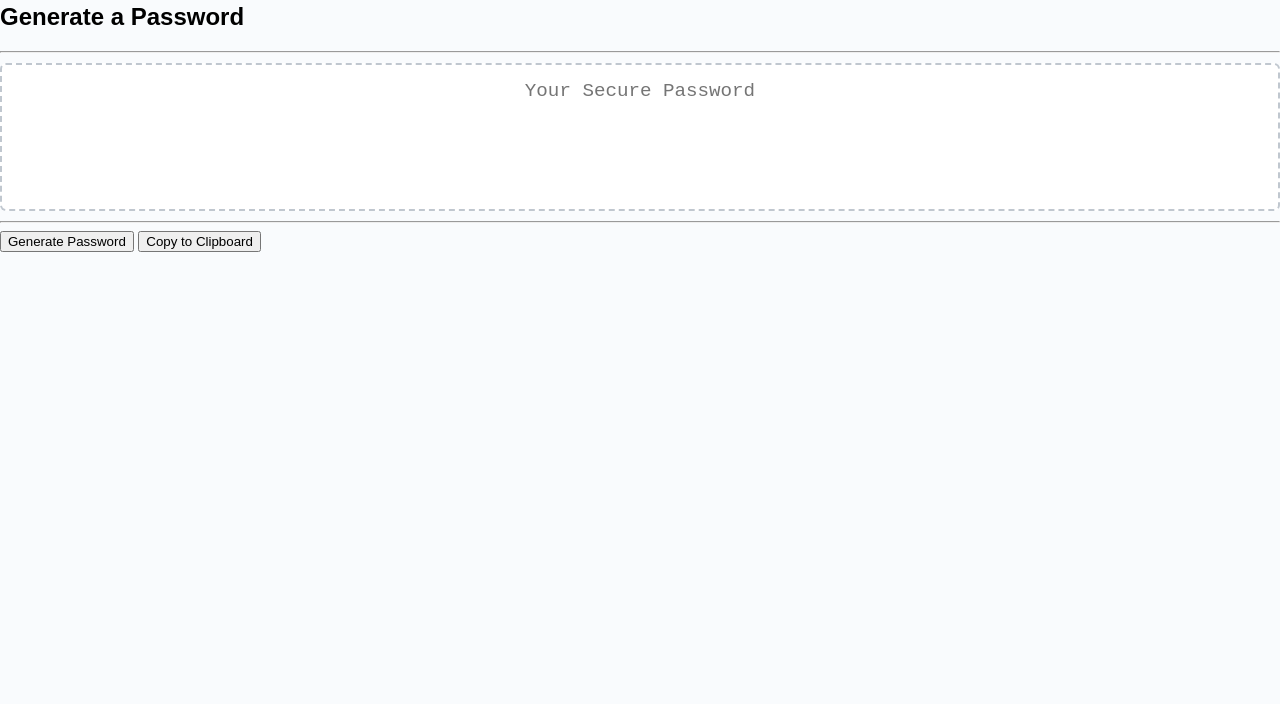
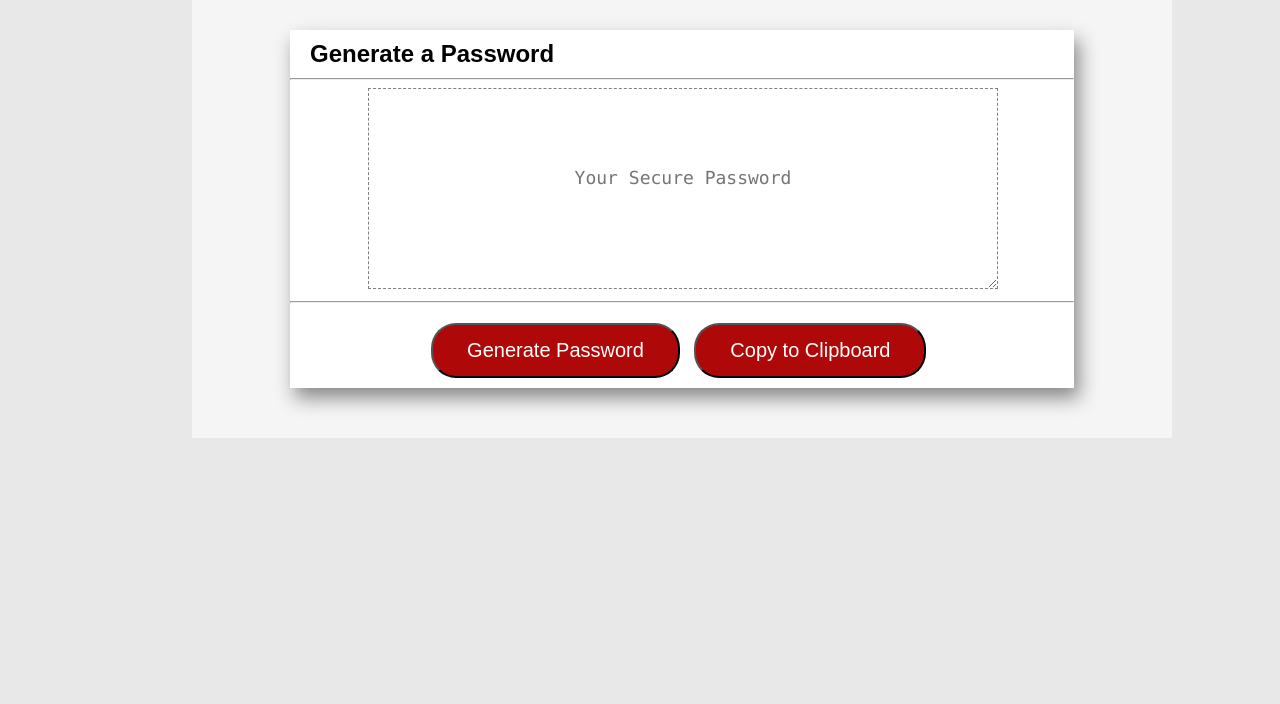
Before and after one commit to coolculasa/password_generator, a plain HTML site: page index.html in a window 1280 px wide. Shown: the part 117-821 px from the top of the page. After the commit the page ends 800 px from the top, so only its background shows below. Drawn offline with Linux system fonts and the light colour scheme.

Commit message:
updated to include button for copy to clipboard and changed body font color

```diff
--- a/style.css
+++ b/style.css
@@ -1,137 +1,96 @@
-*,
-*::before,
-*::after {
-  box-sizing: border-box;
+
+/* style for body  */
+body {
+  background-color: #E8E8E8;
+  margin: 0 auto;
+  font-family: 'Arial', 'Helvetica Neue', Helvetica, sans-serif;
+  color: #000000;
 }
 
-html,
-body,
-.wrapper {
-  height: 100%;
-  margin: 0;
-  padding: 0;
+/* style for div wrapper */
+#wrapper {
+  background-color: #F5F5F5;
+  margin-left: 15%;
+  padding-bottom: 50px;
+  padding-top: 30px;
+  margin-top: 30px;
+  width: 980px;
 }
 
-body {
-  font-family: sans-serif;
-  background-color: #f9fbfd;
+/* style for div content */
+#content {
+  margin-left: 10%;
+  margin-right: 10%;
+  background-color: #FFFFFF;
+  box-shadow: 5px 10px 18px #888888;
 }
 
-.wrapper {
-  padding-top: 30px;
-  padding-left: 20px;
-  padding-right: 20px;
+/* style for h1 */
+h1 {
+  text-align: center;
+  margin-top: 5px;
+  margin-bottom: 45px;
+  font-size: 2em;
+  font-family: 'Arial', 'Helvetica Neue', Helvetica, sans-serif;
+  font-weight: bold;
 }
 
-header {
-  text-align: center;
-  padding: 20px;
-  padding-top: 0px;
-  color: hsl(206, 17%, 28%);
+/* Style for h2 */
+h2 {
+  margin-left: 20px;
+  padding-top: 10px;
+  margin-bottom: 10px;
+  font-size: 1.5em;
+  font-family: 'Arial', 'Helvetica Neue', Helvetica, sans-serif;
+  font-weight: bold;
 }
 
-.card {
-  background-color: hsl(0, 0%, 100%);
-  border-radius: 5px;
-  border-width: 1px;
-  box-shadow: rgba(0, 0, 0, 0.15) 0px 2px 8px 0px;
-  color: hsl(206, 17%, 28%);
+/* style for text area */
+textarea {
+  padding: 10%;
+  border: dashed 1px gray;
+  margin-left: 10%;
+  padding-left: 15%;
+  padding-right: 15%;
+  width: 50%;
+  font-family: "Lucida Console", Monaco, monospace;
+  text-align: center;
+  color: #696969;
   font-size: 18px;
-  margin: 0 auto;
-  max-width: 800px;
-  padding: 30px 40px;
 }
 
-.card-header::after {
-  content: " ";
-  display: block;
-  width: 100%;
-  background: #e7e9eb;
-  height: 2px;
+/* style for div button */
+#btn {
+  margin-top: 20px;
 }
 
-.card-body {
-  min-height: 100px;
-}
-
-.card-footer {
-  text-align: center;
-}
-
-.card-footer::before {
-  content: " ";
-  display: block;
-  width: 100%;
-  background: #e7e9eb;
-  height: 2px;
-}
-
-.card-footer::after {
-  content: " ";
-  display: block;
-  clear: both;
-}
-
-.btn {
-  border: none;
+/* style for generate button */
+#generate {
   background-color: hsl(360, 91%, 36%);
+  font-size: 20px;
+  padding: 14px 34px;
   border-radius: 25px;
   box-shadow: rgba(0, 0, 0, 0.1) 0px 1px 6px 0px rgba(0, 0, 0, 0.2) 0px 1px 1px
-    0px;
+  0px;
   color: hsl(0, 0%, 100%);
-  display: inline-block;
-  font-size: 22px;
-  line-height: 22px;
-  margin: 16px 16px 16px 20px;
-  padding: 14px 34px;
+  margin-left: 18%;
+  margin-bottom: 10px;
   text-align: center;
   cursor: pointer;
 }
 
-button[disabled] {
-  cursor: default;
-  background: #c0c7cf;
+/* style for copy to clipboard button */
+#copy {
+  background-color: hsl(360, 91%, 36%);
+  font-size: 20px;
+  padding: 14px 34px;
+  border-radius: 25px;
+  border-radius: 25px;
+  box-shadow: rgba(0, 0, 0, 0.1) 0px 1px 6px 0px rgba(0, 0, 0, 0.2) 0px 1px 1px
+  0px;
+  color: hsl(0, 0%, 100%);
+  margin-left: 10px;
+  margin-bottom: 10px;
+  text-align: center;
+  cursor: pointer;
 }
-
-.float-right {
-  float: right;
-}
-
-#password {
-  -webkit-appearance: none;
-  -moz-appearance: none;
-  appearance: none;
-  border: none;
-  display: block;
-  width: 100%;
-  padding-top: 15px;
-  padding-left: 15px;
-  padding-right: 15px;
-  padding-bottom: 85px;
-  font-size: 1.2rem;
-  text-align: center;
-  margin-top: 10px;
-  margin-bottom: 10px;
-  border: 2px dashed #c0c7cf;
-  border-radius: 6px;
-  resize: none;
-  overflow: hidden;
-}
-
-@media (max-width: 690px) {
-  .btn {
-    font-size: 1rem;
-    margin: 16px 0px 0px 0px;
-    padding: 10px 15px;
-  }
-
-  #password {
-    font-size: 1rem;
-  }
-}
-
-@media (max-width: 500px) {
-  .btn {
-    font-size: 0.8rem;
-  }
-}
```
